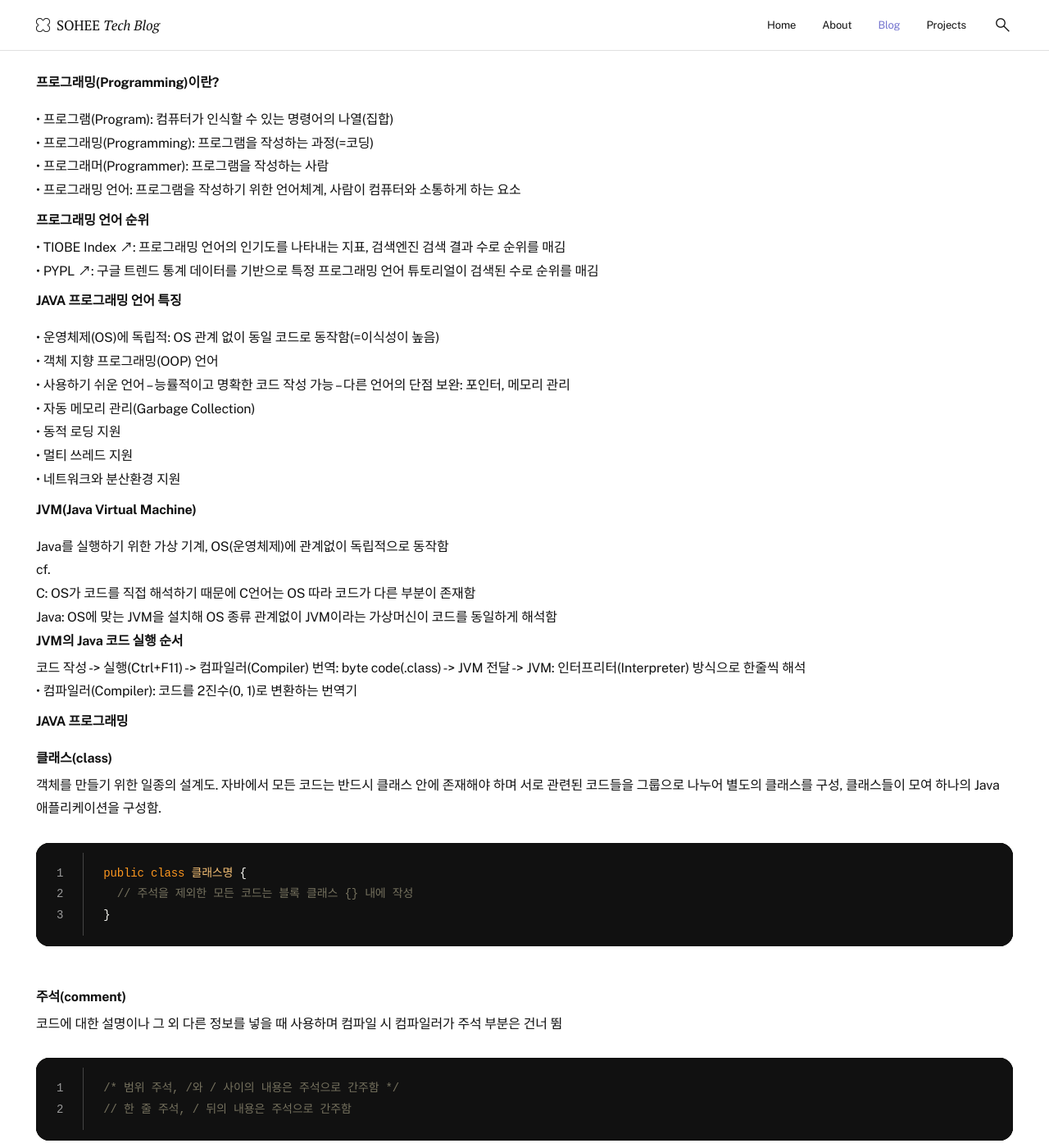
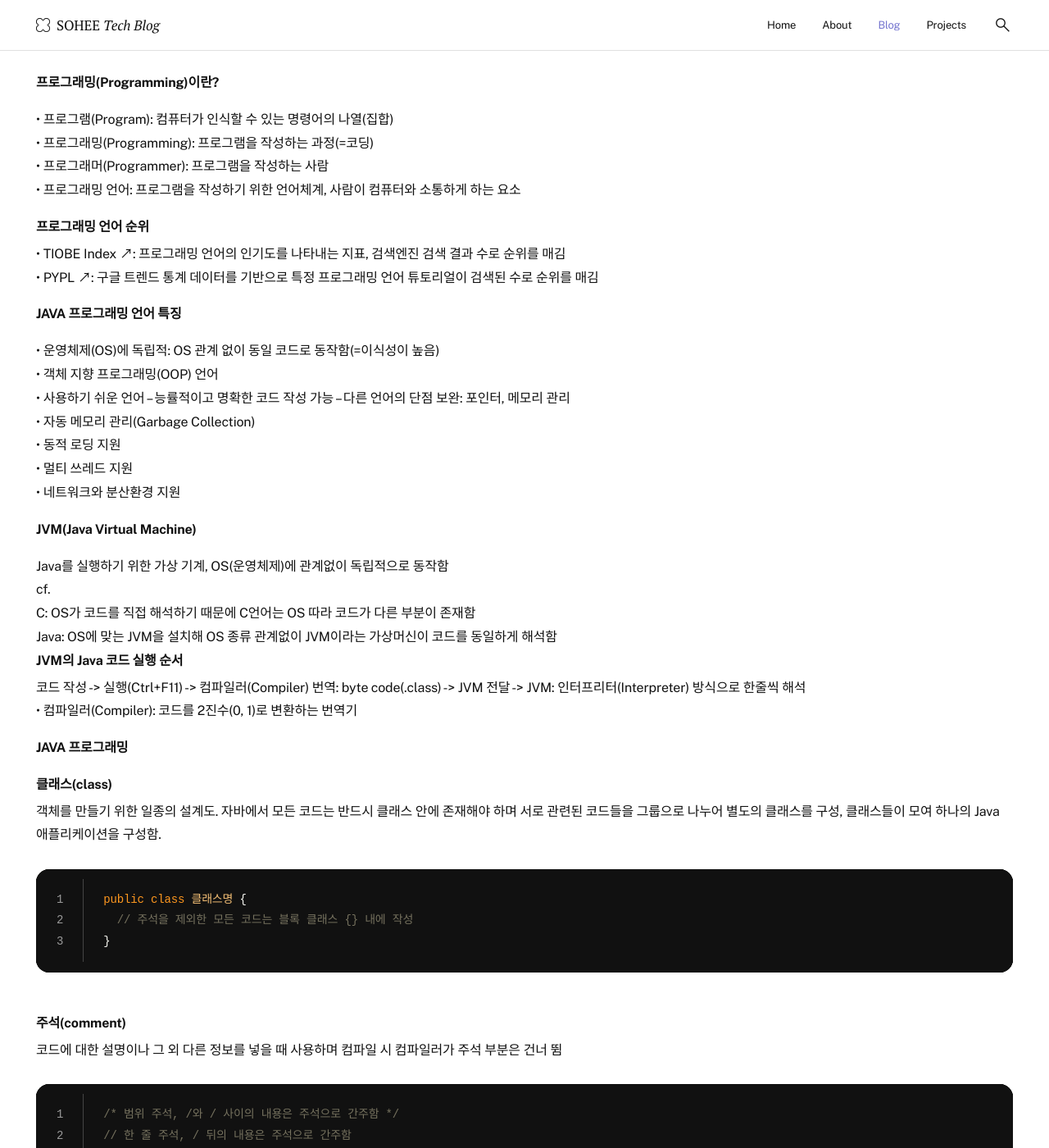
Before and after one commit to soheetech/soheetech.github.io, a Jekyll site: the page built from _posts/2023-02-25-kh-01-java-basic.md, in a window 1280 px wide and 1400 px high, scrolled down 252 px. Shown: the whole window at 82% size. Built offline with Jekyll 4.4.1, drawn with Linux system fonts in a browser that asks for light colours.

Commit message:
Update post.css

```diff
--- a/assets/css/post.css
+++ b/assets/css/post.css
@@ -66,6 +66,6 @@
 
 .post-content h4, .post-content h5 { font-weight: 600; }
 .post-content h5 { margin-bottom: var(--size-10); }
-.post-content ul { margin-bottom: var(--size-20); }
+.post-content ul { margin-bottom: var(--size-40); }
 .post-content ul li::before { content: '• ';}
 .post-content a:hover { background: var(--color-l-gray); }
```
